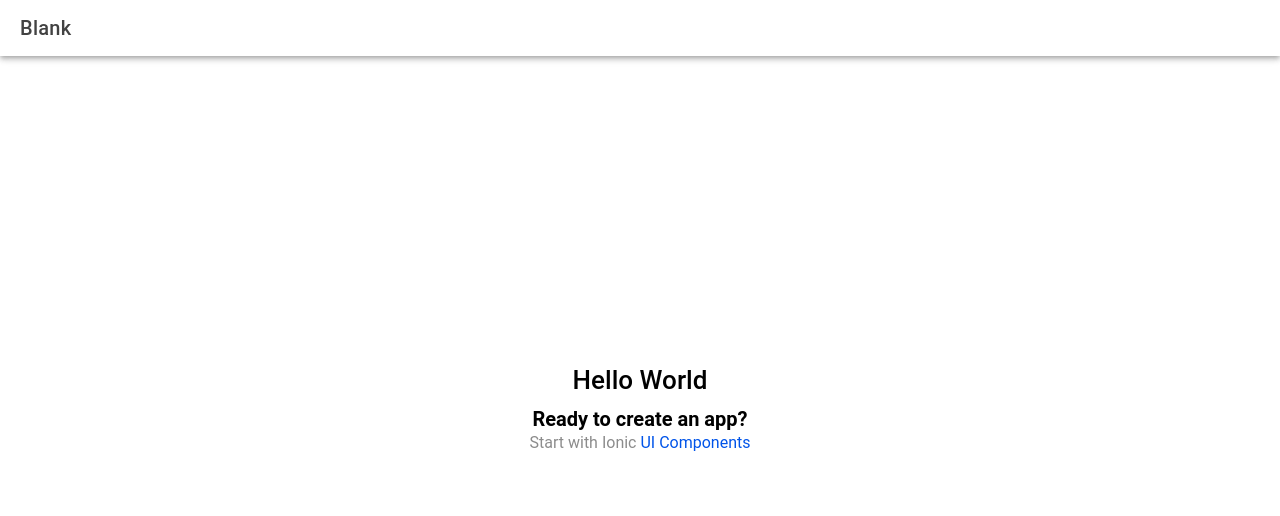
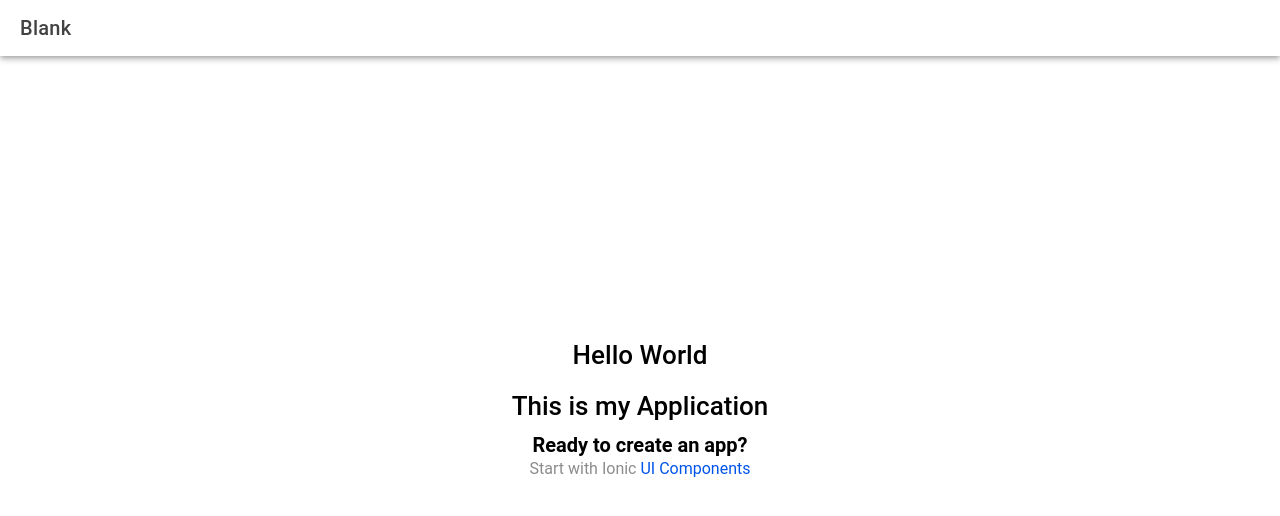
Before and after one commit to remultajustinekyle/it35-lab, a React (Vite) app: page /it35a-lab/home in a window 1280 px wide. Shown: the top 516 px of the page. Built offline with nearby package versions, Linux system fonts and the light colour scheme.

Commit message:
edited ExploreContainer.tsx

```diff
--- a/src/components/ExploreContainer.tsx
+++ b/src/components/ExploreContainer.tsx
@@ -6,6 +6,7 @@ const ExploreContainer: React.FC<ContainerProps> = () => {
   return (
     <div id="container">
       <h1>Hello World</h1>
+      <h1>This is my Application</h1>
       <strong>Ready to create an app?</strong>
       <p>Start with Ionic <a target="_blank" rel="noopener noreferrer" href="https://ionicframework.com/docs/components">UI Components</a></p>
     </div>
```
